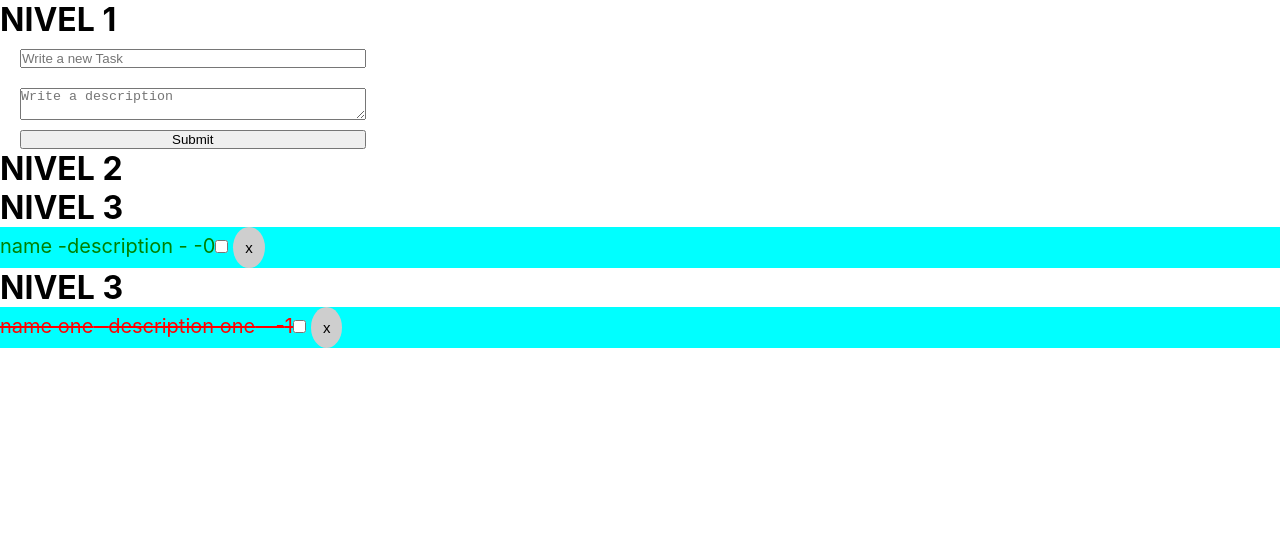
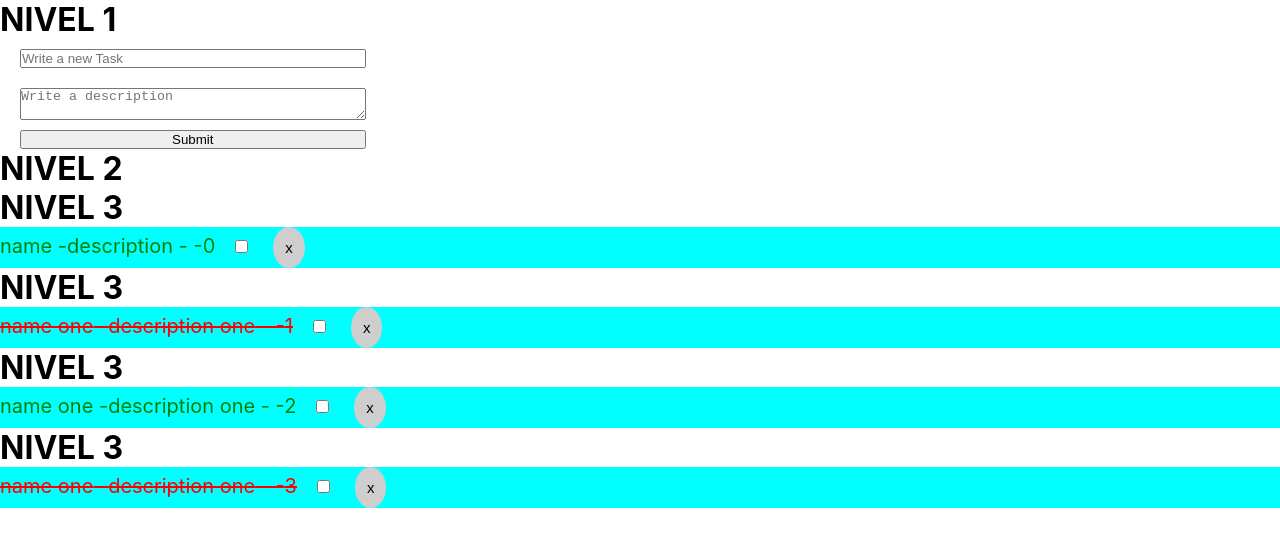
Before and after one commit to saulwolfdev/react-review, a React (Create React App) app: page / in a window 1280 px wide. Shown: the top 546 px of the page. Built offline with nearby package versions, Linux system fonts and the light colour scheme.

Commit message:
Se agrego eventos al checkbox y button entendimos los conceptos de pasar propiedades de hijos a padres y de padres a hijos

```diff
--- a/src/App.js
+++ b/src/App.js
@@ -23,12 +23,30 @@ class App extends Component {
 			tasks:[...this.state.tasks, newTask]
 		})
 	}
+	deleteTask=(id)=>{
+		const newTasks=this.state.tasks.filter(task => task.id!==id)
+		console.log(newTasks)
+		this.setState({tasks:newTasks})
+	}
+	checkDone=(id)=>{
+         const newTasks=this.state.tasks.map(task=>{
+			 if(task.id===id){
+				 task.done=!task.done
+			 }
+			 return task;
+		 })
+		 this.setState({tasks:newTasks})
+	}
 	render() {
 		return (
 			<div>
 				<h1>NIVEL 1</h1>
 				<TaskForm addTask={this.addTask} />
-				<Tasks tasks={this.state.tasks} />
+				<Tasks
+					tasks={this.state.tasks}
+					deleteTask={this.deleteTask}
+					checkDone={this.checkDone}
+					/>
 			</div>
 		);
 	}
--- a/src/components/Task.js
+++ b/src/components/Task.js
@@ -26,17 +26,12 @@ class Task extends Component {
 					{task.description} -
 					{task.done} -
 					  {task.id}
-					<input type="checkbox"/>
-					<button style={button}>x</button>
+
+					<input  style={checkbox} type="checkbox"
+					onChange={this.props.checkDone.bind(this, task.id)}/>
+					<button style={button}
+							onClick={this.props.deleteTask.bind(this, task.id)}>x</button>
 			  </p>
-			{/* //OTRA FORMA
-			// 	<li key={this.props.task.id}>
-			// 	    <p>{this.props.task.title}</p>
-			// 		<p>{this.props.task.description}</p>
-			// 		<p>{this.props.task.done}</p>
-			// 		<input type="checkbox"/>
-			// 		<button>x</button>
-			//   </li> */}
 			</div>
 		);
 	}
@@ -56,4 +51,8 @@ const button={
     border: "none"
 
 }
+const checkbox={
+	margin:" 0 20px",
+    cursor:" pointer"
+}
 export default Task;
--- a/src/components/Tasks.js
+++ b/src/components/Tasks.js
@@ -10,7 +10,13 @@ class Tasks extends Component {
 		return (
 			<div>
 				<h1>NIVEL 2</h1>
-					{this.props.tasks.map(task => <Task task={task} key={task.id}/>)}
+					{this.props.tasks.map(task =>
+						<Task
+						task={task}
+						key={task.id}
+						deleteTask={this.props.deleteTask}
+						checkDone={this.props.checkDone}
+						/>)}
 			</div>
 		)
 	}
--- a/src/sample/tasks.json
+++ b/src/sample/tasks.json
@@ -10,5 +10,17 @@
 	"title":"name one",
 	"description":"description one",
 	"done":true
+},
+{
+	"id":2,
+	"title":"name one",
+	"description":"description one",
+	"done":false
+},
+	{
+	"id":3,
+	"title":"name one",
+	"description":"description one",
+	"done":true
 }
 ]
```
